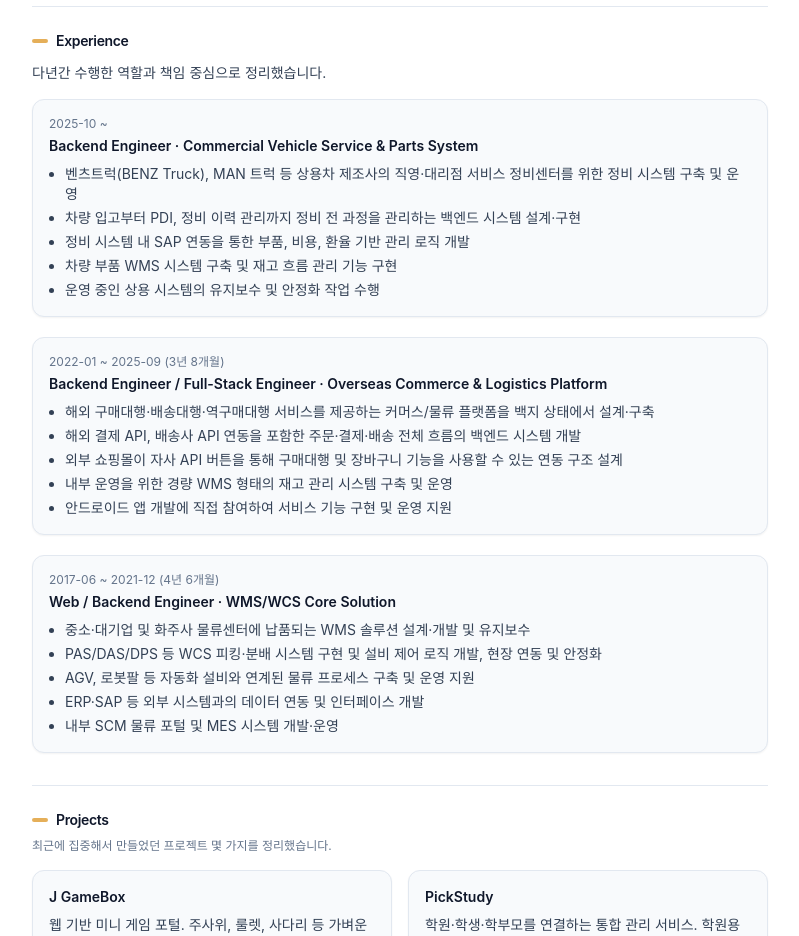
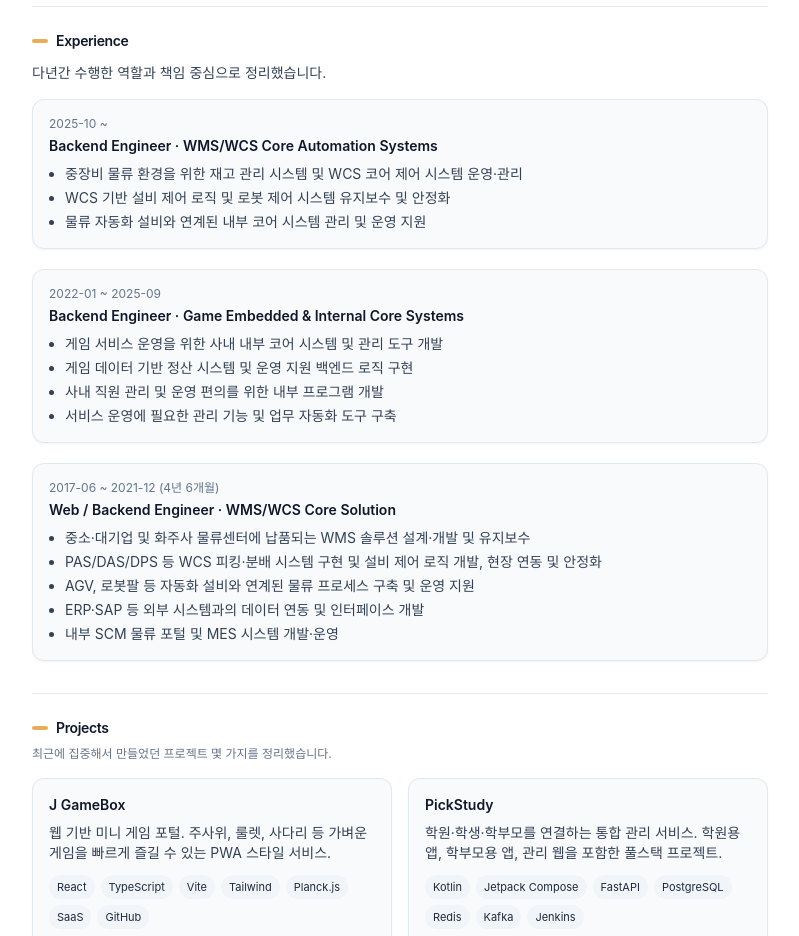
Before and after one commit to hjj5946-upply/hjj_resume, a React (Vite) app: page / in a window 1280 px wide. Shown: the part 1100-2036 px from the top of the page, without its empty margins (240-1039 px from the left). Built offline with nearby package versions, Linux system fonts and the light colour scheme.

Commit message:
251212_2

```diff
--- a/src/App.tsx
+++ b/src/App.tsx
@@ -348,23 +348,28 @@ function App() {
             </p>
 
             <div className="mt-4 space-y-5">
-              {/* <ExperienceItem
-                period="2025-10 ~ "
-                role="웹/백엔드? 개발자"
-                org="WMS/WCS 코어 시스템"
+              <ExperienceItem
+                period="2025-10 ~"
+                role="Backend Engineer"
+                org="WMS/WCS Core Automation Systems"
                 bullets={[
-                  "중장비 재고 시스템 로봇 제어시스템"
+                  "중장비 물류 환경을 위한 재고 관리 시스템 및 WCS 코어 제어 시스템 운영·관리",
+                  "WCS 기반 설비 제어 로직 및 로봇 제어 시스템 유지보수 및 안정화",
+                  "물류 자동화 설비와 연계된 내부 코어 시스템 관리 및 운영 지원"
                 ]}
               />
               <ExperienceItem
                 period="2022-01 ~ 2025-09"
-                role="웹/백엔드? 개발자"
-                org="게임 임베디드 및 내부 코어/정산 시스템"
-                bullets={[51212
-                  "게임개발 기반 사내 내부 프로그램 / 사내 직원관리 프로그램 /"
+                role="Backend Engineer"
+                org="Game Embedded & Internal Core Systems"
+                bullets={[
+                  "게임 서비스 운영을 위한 사내 내부 코어 시스템 및 관리 도구 개발",
+                  "게임 데이터 기반 정산 시스템 및 운영 지원 백엔드 로직 구현",
+                  "사내 직원 관리 및 운영 편의를 위한 내부 프로그램 개발",
+                  "서비스 운영에 필요한 관리 기능 및 업무 자동화 도구 구축"
                 ]}
-              /> */}
-              <ExperienceItem
+              />
+              {/* <ExperienceItem
                 period="2025-10 ~"
                 role="Backend Engineer"
                 org="Commercial Vehicle Service & Parts System"
@@ -387,7 +392,7 @@ function App() {
                   "내부 운영을 위한 경량 WMS 형태의 재고 관리 시스템 구축 및 운영",
                   "안드로이드 앱 개발에 직접 참여하여 서비스 기능 구현 및 운영 지원"
                 ]}
-              />
+              /> */}
               <ExperienceItem
                 period="2017-06 ~ 2021-12 (4년 6개월)"
                 role="Web / Backend Engineer"
```
